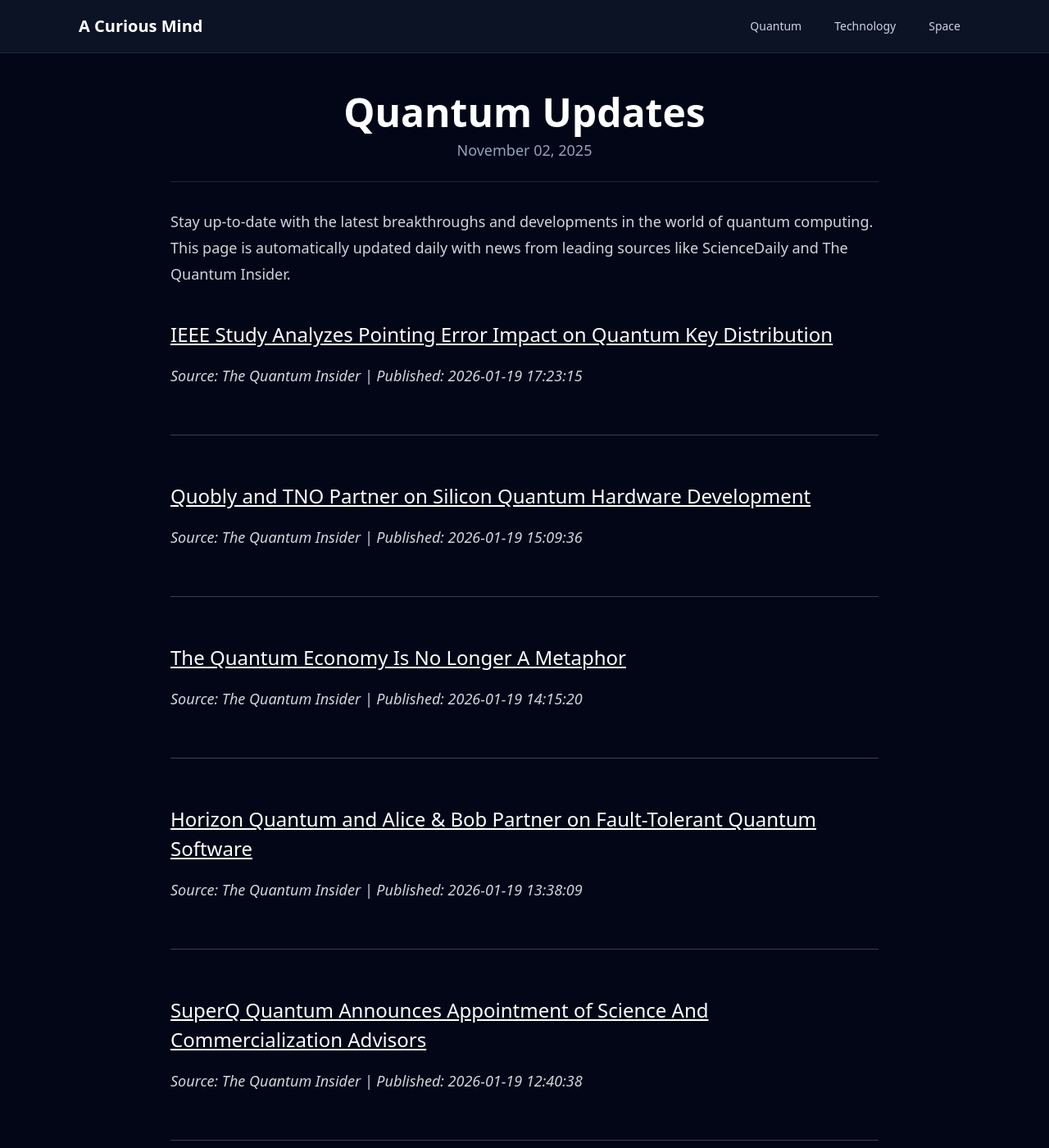
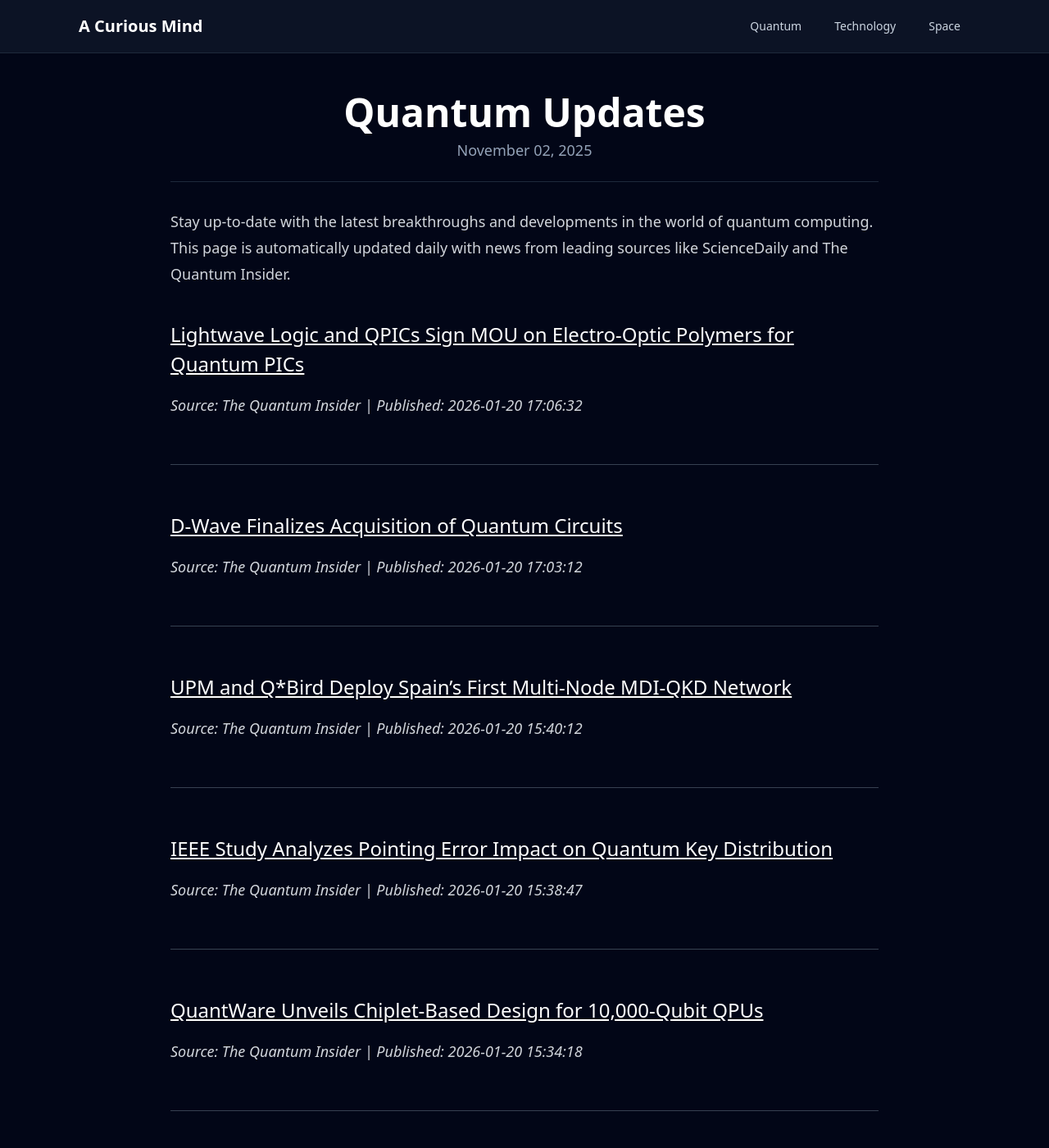
Before and after one commit to onehl7/onehl7.github.io, a Jekyll site: the page built from _posts/2025-11-02-quantum-updates.md, in a window 1280 px wide and 1400 px high. Shown: the whole window at 82% size. Built offline with Jekyll 4.4.1, drawn with Linux system fonts in a browser that asks for light colours; nearby versions of some CDN libraries.

Commit message:
Update quantum news data

```diff
--- a/_data/quantum_news.json
+++ b/_data/quantum_news.json
@@ -1,33 +1,33 @@
 [
   {
     "source": "The Quantum Insider",
-    "title": "IEEE Study Analyzes Pointing Error Impact on Quantum Key Distribution",
-    "link": "https://thequantuminsider.com/2026/01/19/ieee-qkd-pointing-error-study/",
-    "published": "2026-01-19 17:23:15"
+    "title": "Lightwave Logic and QPICs Sign MOU on Electro-Optic Polymers for Quantum PICs",
+    "link": "https://thequantuminsider.com/2026/01/20/lightwave-logic-qpics-mou-quantum-photonics/",
+    "published": "2026-01-20 17:06:32"
   },
   {
     "source": "The Quantum Insider",
-    "title": "Quobly and TNO Partner on Silicon Quantum Hardware Development",
-    "link": "https://thequantuminsider.com/2026/01/19/quobly-tno-silicon-quantum-hardware/",
-    "published": "2026-01-19 15:09:36"
+    "title": "D-Wave Finalizes Acquisition of Quantum Circuits",
+    "link": "https://thequantuminsider.com/2026/01/20/d-wave-acquires-quantum-circuits/",
+    "published": "2026-01-20 17:03:12"
   },
   {
     "source": "The Quantum Insider",
-    "title": "The Quantum Economy Is No Longer A Metaphor",
-    "link": "https://thequantuminsider.com/2026/01/19/the-quantum-economy-is-no-longer-a-metaphor/",
-    "published": "2026-01-19 14:15:20"
+    "title": "UPM and Q*Bird Deploy Spain\u2019s First Multi-Node MDI-QKD Network",
+    "link": "https://thequantuminsider.com/2026/01/20/upm-qbird-spain-mdi-qkd-network/",
+    "published": "2026-01-20 15:40:12"
   },
   {
     "source": "The Quantum Insider",
-    "title": "Horizon Quantum and Alice & Bob Partner on Fault-Tolerant Quantum Software",
-    "link": "https://thequantuminsider.com/2026/01/19/horizon-quantum-alice-bob-ftqc/",
-    "published": "2026-01-19 13:38:09"
+    "title": "IEEE Study Analyzes Pointing Error Impact on Quantum Key Distribution",
+    "link": "https://thequantuminsider.com/2026/01/20/ieee-qkd-pointing-error-study/",
+    "published": "2026-01-20 15:38:47"
   },
   {
     "source": "The Quantum Insider",
-    "title": "SuperQ Quantum Announces Appointment of Science And Commercialization Advisors",
-    "link": "https://thequantuminsider.com/2026/01/19/superq-quantum-announces-appointment-of-science-and-commercialization-advisors/",
-    "published": "2026-01-19 12:40:38"
+    "title": "QuantWare Unveils Chiplet-Based Design for 10,000-Qubit QPUs",
+    "link": "https://thequantuminsider.com/2026/01/20/quantware-10k-qubit-architecture/",
+    "published": "2026-01-20 15:34:18"
   },
   {
     "source": "ScienceDaily (Quantum Computing)",
```
